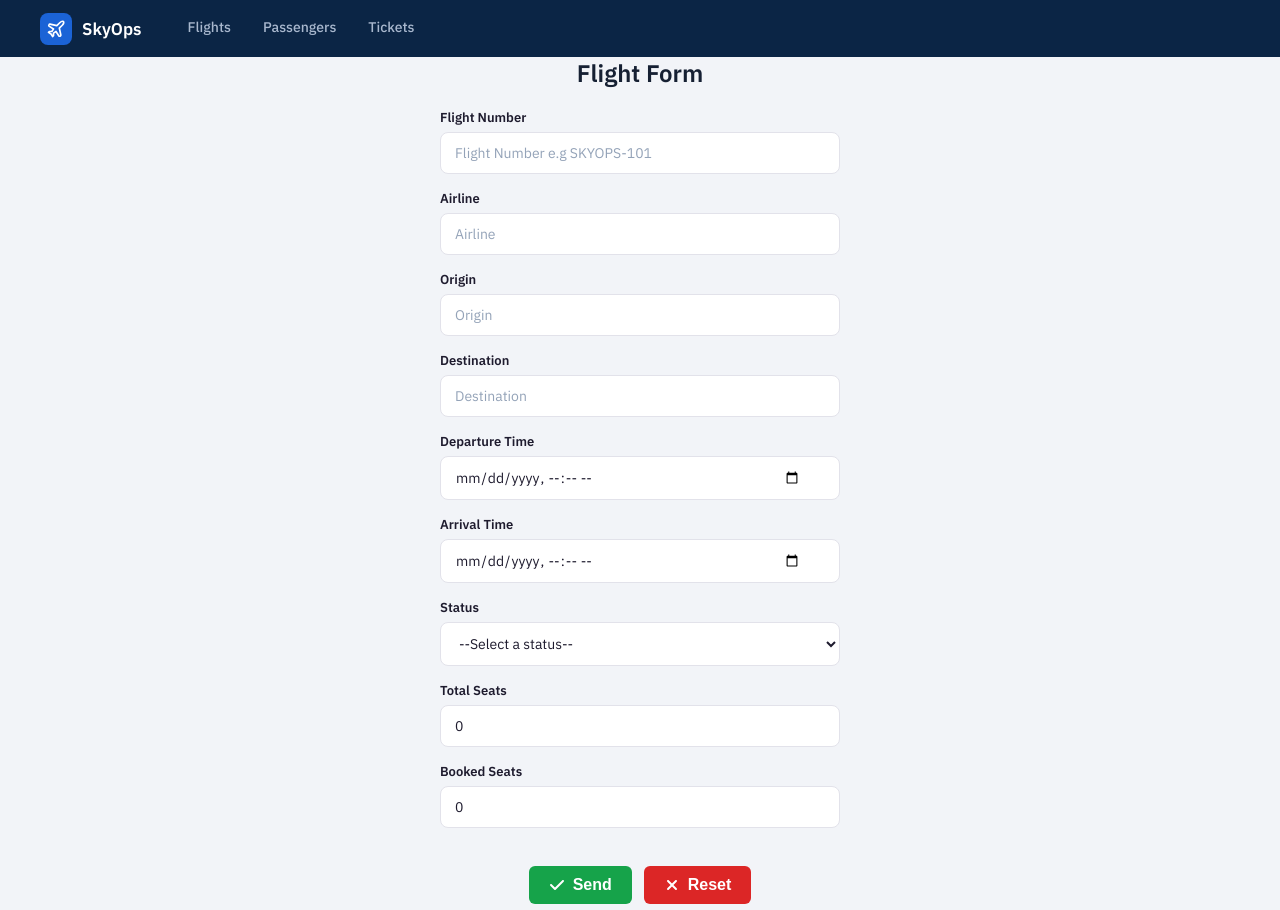
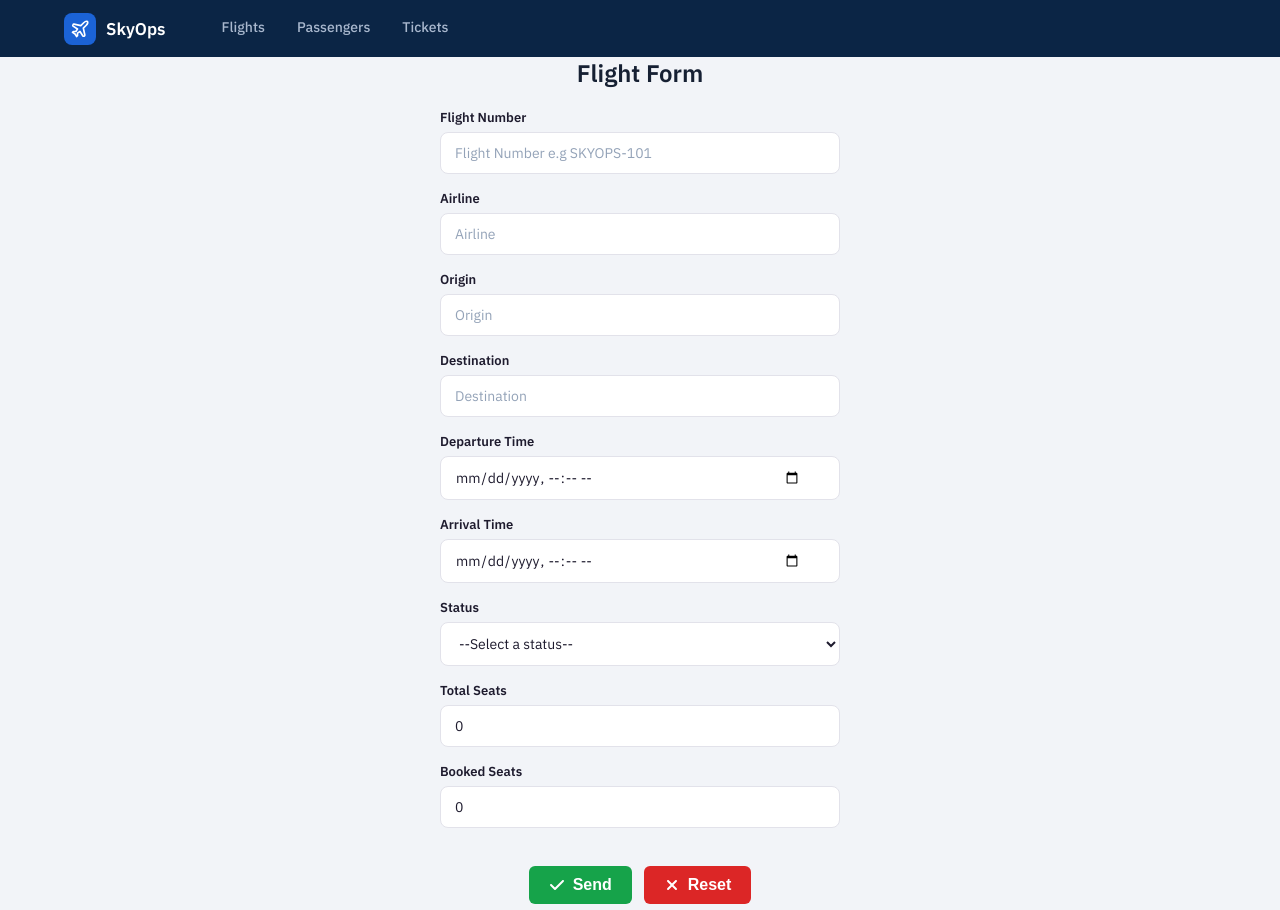
Before and after one commit to Adam-hash-a11y/skyops-forms, a React (Vite) app: page /flight in a window 1280 px wide. Built offline with nearby package versions, Linux system fonts and the light colour scheme.

Commit message:
style: center nav bar with max-width and side padding

```diff
--- a/src/components/header/Header.tsx
+++ b/src/components/header/Header.tsx
@@ -4,14 +4,15 @@ import { LuPlane } from "react-icons/lu";
 
 const HeaderWrapper = styled.header`
   background-color: #0b2545;
-  display: flex;
 `;
 
 const NavBar = styled.nav`
   display: flex;
   align-items: center;
-  gap: 30px;
-  padding: 0 40px;
+  gap: 40px;
+  max-width: 1200px;
+  margin: 0 auto;
+  padding: 0 24px;
 `;
 
 const Skyops = styled(Link)`
```
